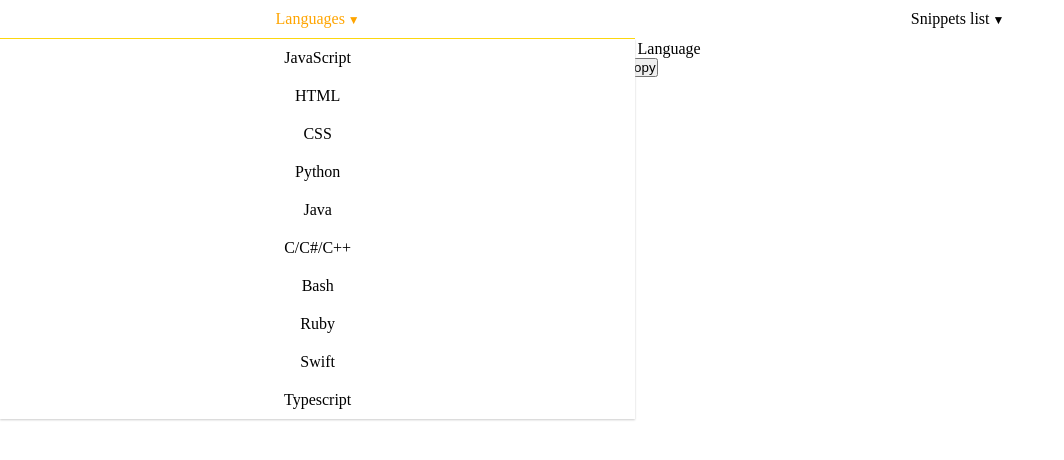
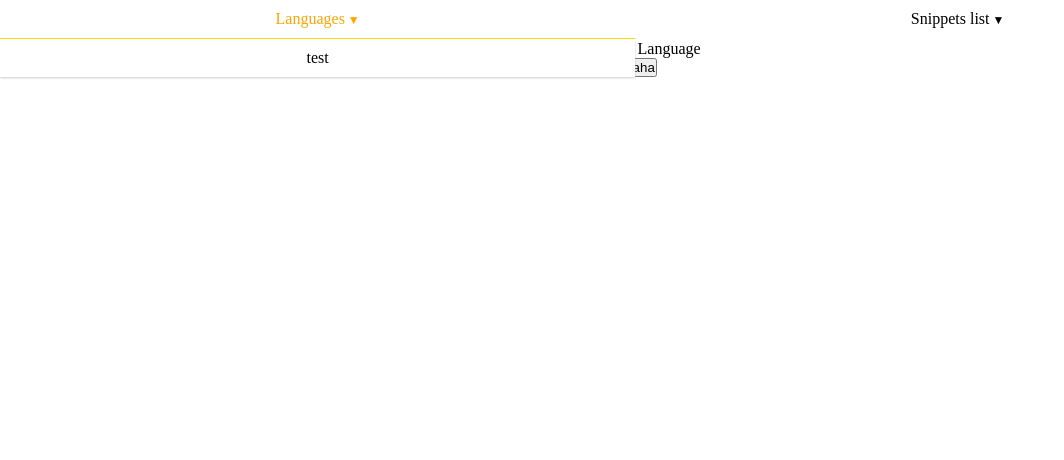
Before and after one commit to DrCuuT/snippets_2, a website: page index.html in a window 1280 px wide. Both pictures are taken after a click on the button "Copy". Shown: the whole page, without its empty margins (0-1064 px from the left). Drawn offline with nearby package versions, Linux system fonts and the light colour scheme.

Commit message:
html update

```diff
--- a/index.html
+++ b/index.html
@@ -7,14 +7,26 @@
     <meta name="viewport" content="width=device-width, initial-scale=1.0">
     <link rel="stylesheet" href="default.css" />
     <script src="app.js" defer></script>
+    <script src="https://code.jquery.com/jquery-3.4.1.min.js"></script>
+
 </head>
 
+
 <body>
+    <script>
+        $(document).ready(function() {
 
+            $("button").click(function() {
+                $("#languages_list").append('<li><a href="#">test</a></li>');
+            });
+        });
+    </script>
     <nav>
         <ul>
             <li class="deroulant"><a href="#">Languages</a>
-                <ul class="sous">
+                <ul id="languages_list" class="sous">
+                    <script></script>
+                    <!--
                     <li><a href="#" , onclick="changeSelectedLanguage('Javascript')">JavaScript</a></li>
                     <li><a href="#" , onclick="changeSelectedLanguage('HTML')">HTML</a></li>
                     <li><a href="#" , onclick="changeSelectedLanguage('CSS')">CSS</a></li>
@@ -24,17 +36,18 @@
                     <li><a href="#" , onclick="changeSelectedLanguage('Bash')">Bash</a></li>
                     <li><a href="#" , onclick="changeSelectedLanguage('Ruby')">Ruby</a></li>
                     <li><a href="#" , onclick="changeSelectedLanguage('Swift')">Swift</a></li>
-                    <li><a href="#" , onclick="changeSelectedLanguage('Typescript')">Typescript</a></li>
+                    <li><a href="#" , onclick="changeSelectedLanguage('Typescript')">Typescript</a></li>-->
                 </ul>
             </li>
-             <li class="deroulant"><a href="#">Snippets list</a>
-                    <ul class="sous">
+            <li class="deroulant"><a href="#">Snippets list</a>
+                <ul id="snippets_list" class="sous">
 
 
-                    </ul>
+                </ul>
 
         </ul>
     </nav>
+
     <div>
         <p id="selected_language">Selected Language</p>
 
@@ -43,15 +56,12 @@
                 document.getElementById("selected_language").innerHTML = "Selected Language : " + language;
 
             }
-
         </script>
     </div>
 
-    <footer>
-        <button type="button">Copy</button>
-    </footer>
+    <div>
+        <button id="copy" type="button">Copy</button>
+    </div>
 
 
-</body>
-
-</html>
+</body></html>
```
